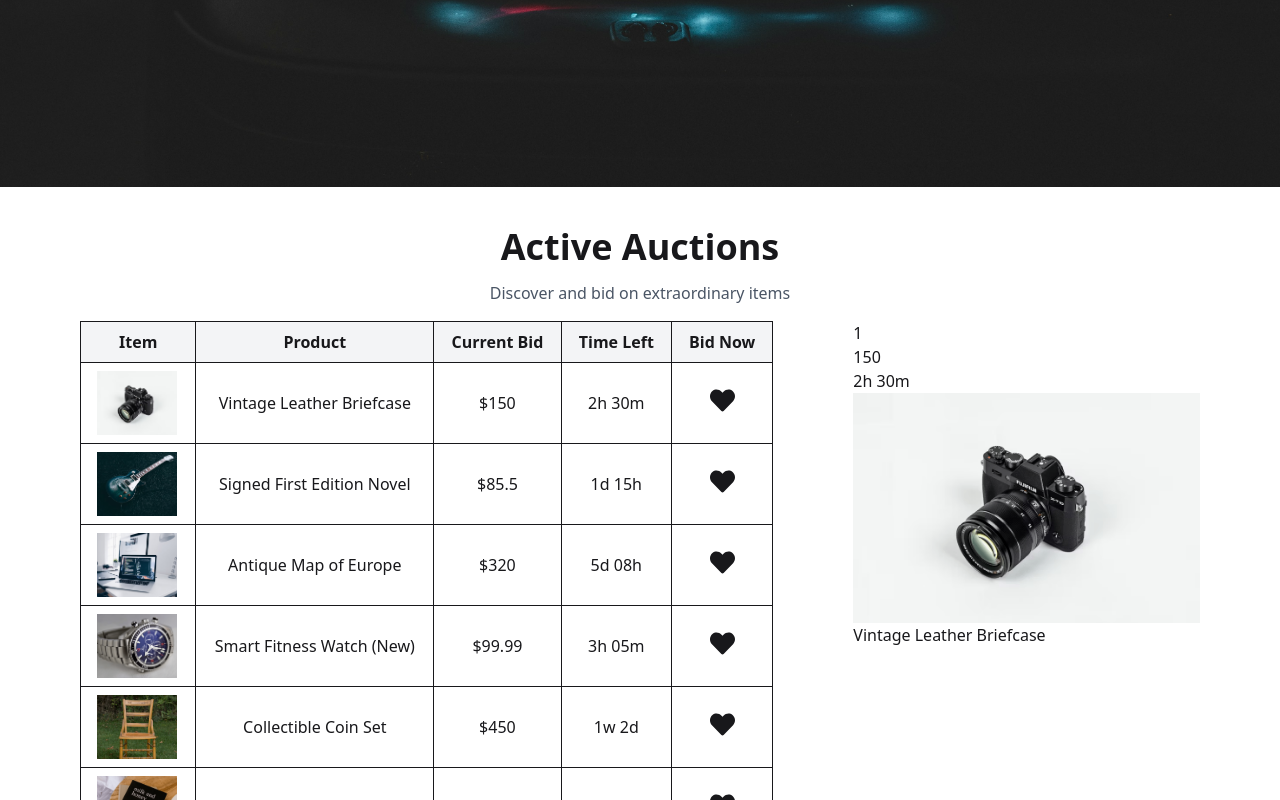
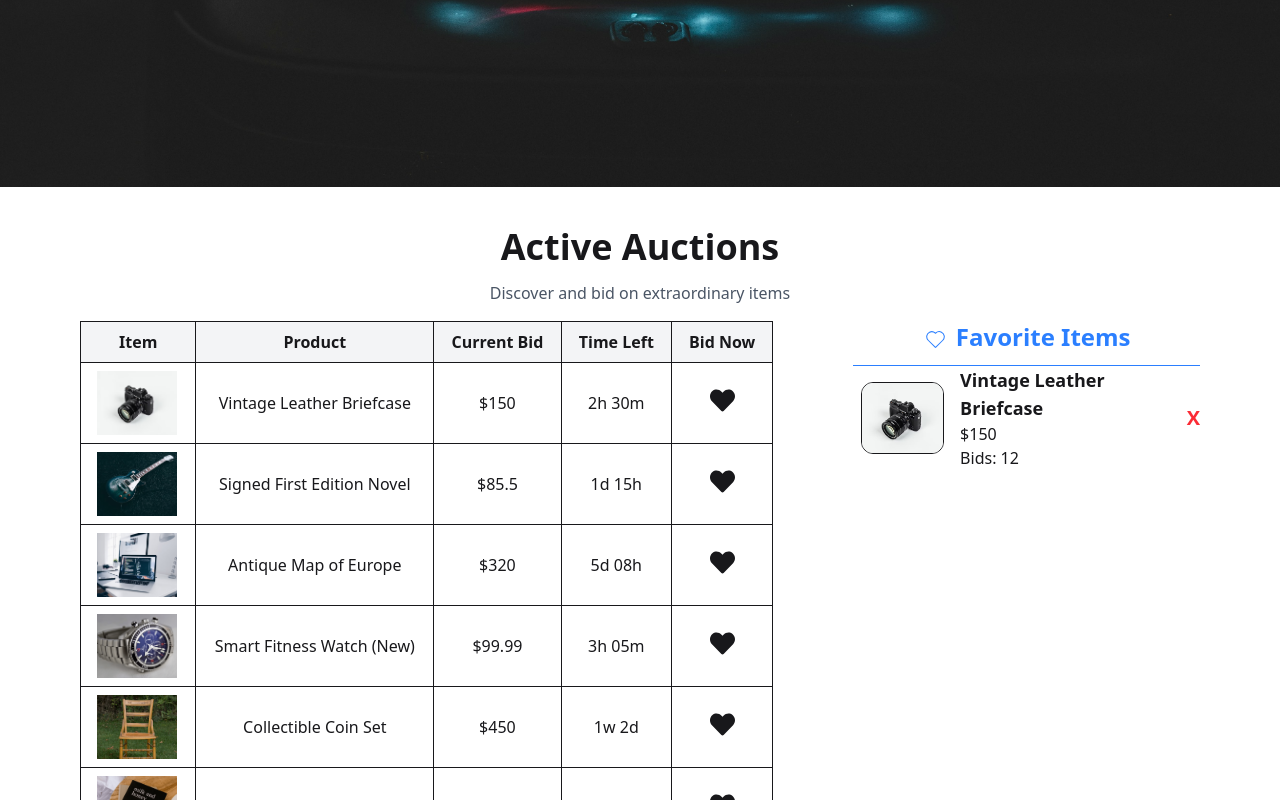
Before and after one commit to Md-Mofakhkharul-Islam-Maruf/Car_Auction, a React (Vite) app: page / in a window 1280 px wide. Both pictures are taken after a click on the button 722 px from the left and 1077 px from the top of the page. Shown: the part 677-1477 px from the top of the page. Built offline with nearby package versions, Linux system fonts and the light colour scheme.

Commit message:
create a simple right side card

```diff
--- a/src/components/auctions/Auction.jsx
+++ b/src/components/auctions/Auction.jsx
@@ -1,8 +1,11 @@
 import { useEffect, useState } from "react";
 import Tr from "../tr/Tr";
+import { CiHeart } from "react-icons/ci";
+import { RxCross1 } from "react-icons/rx";
 
 const Auction = () => {
     const [bids, setBids] = useState([]);
+    console.log(bids)
 
     useEffect(() => {
         fetch("/data.json")
@@ -10,11 +13,11 @@ const Auction = () => {
             .then((res) => setBids(res));
     }, [])
 
-    const [secondDiv, setSecondDiv]= useState({})
-     const handleLeft = (bid) => {
+    const [secondDiv, setSecondDiv] = useState({})
+    const handleLeft = (bid) => {
         setSecondDiv(bid)
     }
-    const {currentBidPrice, image, timeLeft, title, id} = secondDiv
+    const { currentBidPrice, image, timeLeft, title, id, bidsCount } = secondDiv
     return (
         <div className="min-h-screen py-10 space-y-4">
             <div className="flex flex-col items-center justify-center gap-3.5 ">
@@ -43,11 +46,61 @@ const Auction = () => {
                 </div>
 
                 <div className="w-2/6">
-                <p>{id}</p>
-                <p>{currentBidPrice}</p>
-                <p>{timeLeft}</p>
-                <img src={image} alt="" />
-                <p>{title}</p>
+                    <div className="flex gap-2 items-center text-blue-500 justify-center">
+                        <CiHeart size={25} />
+                        <p className="text-2xl font-semibold mb-1">Favorite Items</p>
+                    </div>
+                    <hr className="text-blue-500 md:mt-2" />
+
+                    {image ?
+                        <div className="flex items-center gap-2 justify-center">
+                            <div className="flex m-2">
+                                <img className="w-22 h-18 object-cover rounded-xl border" src={image} alt="" />
+                            </div>
+                            <div>
+                                <h3 className="text-lg font-semibold">{title}</h3>
+                                <p className="">${currentBidPrice}</p>
+                                <p>Bids: {bidsCount}</p>
+                            </div>
+                            <button className="text-red-500 font-extrabold text-xl">X</button>
+                        </div>
+                        : <div className="text-center m-5 text-orange-500">
+                            <h3>No favorite yet</h3>
+                            <p>Click the heart icon on any Item to add it to our favorite</p>
+                            <hr />
+                        </div>}
+                    {/* <table>
+                        <thead>
+                            <tr>
+                                <td><img className="w-24" src={image} alt="" /></td>
+                                <td>{`${title, bidscount}`}</td>
+                                <td>{}<RxCross1 /></td>
+                            </tr>
+                        </thead>
+                    </table> */}
+                    {/* <p>{id}</p>
+                    <p>{currentBidPrice}</p>
+                    <p>{timeLeft}</p>
+                    <img src={image} alt="" />
+                    <p>{title}</p> */}
+                    {/* {image ? (
+                        <div className="flex items-center gap-4 bg-gray-100 p-3 rounded-lg shadow">
+                            <img className="w-24 h-20 object-cover rounded" src={image} alt="" />
+
+                            <div className="flex-1">
+                                <h3 className="font-semibold">{title}</h3>
+                                <p className="text-sm text-gray-600">
+                                    Bids: {bidsCount}
+                                </p>
+                            </div>
+
+                            <button className="text-red-500 hover:text-red-700">
+                                <RxCross1 size={20} />
+                            </button>
+                        </div>
+                    ) : (
+                        <p className="text-gray-400 text-center">No favorite selected</p>
+                    )} */}
                 </div>
             </div>
         </div>
```
